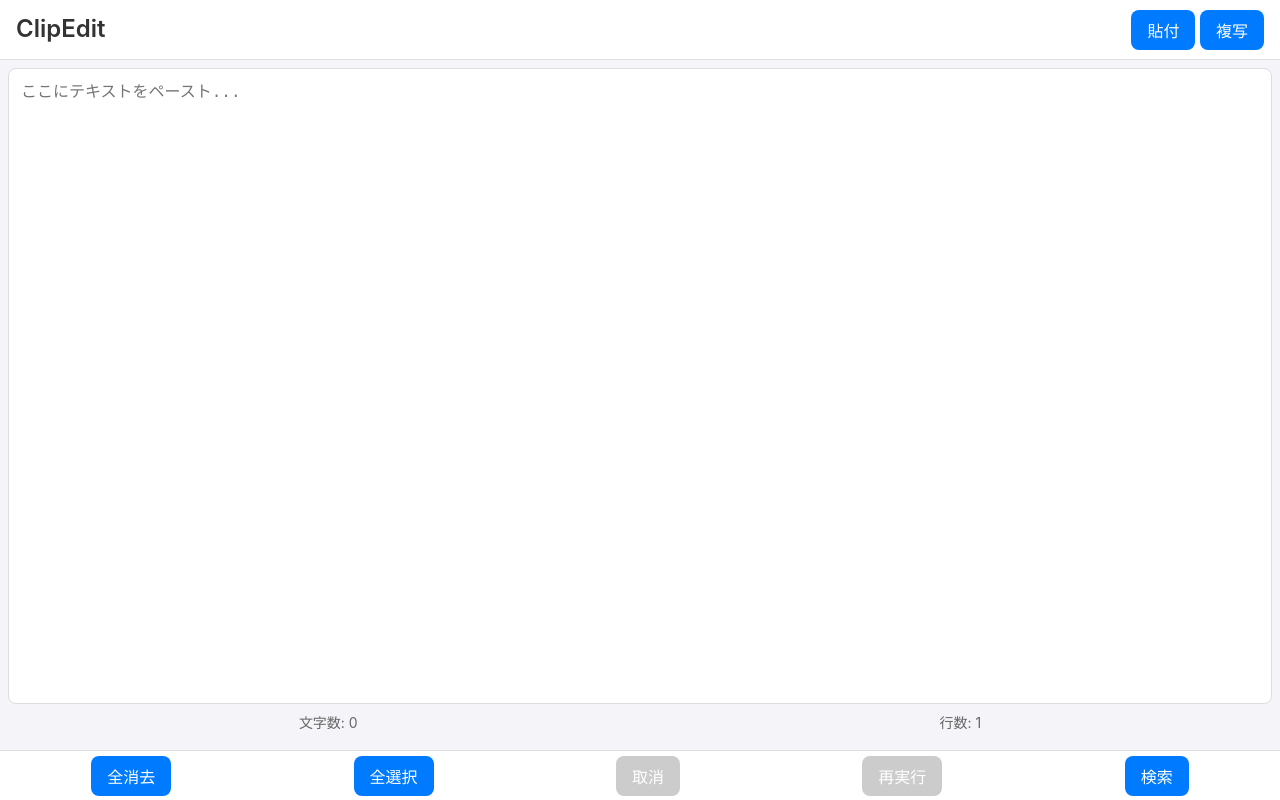
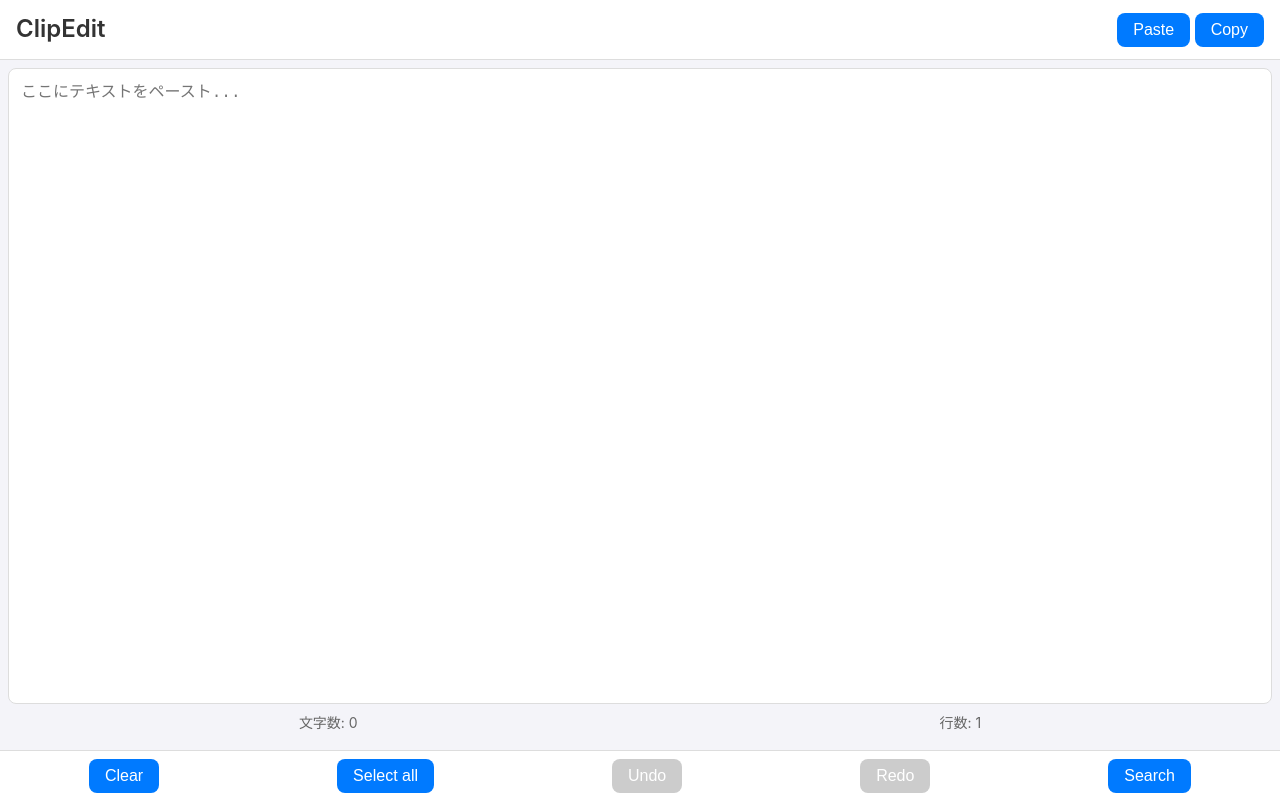
Before and after one commit to masatakeya/ClipEdit, a plain HTML site: page index.html in a window 1280 px wide. Drawn offline with Linux system fonts and the light colour scheme.

Commit message:
Translate button labels from Japanese to English

```diff
--- a/index.html
+++ b/index.html
@@ -10,8 +10,8 @@
     <header class="header">
         <h1 class="header__title">ClipEdit</h1>
         <div class="header__actions">
-            <button id="paste-btn" class="btn">貼付</button>
-            <button id="copy-btn" class="btn">複写</button>
+            <button id="paste-btn" class="btn">Paste</button>
+            <button id="copy-btn" class="btn">Copy</button>
         </div>
     </header>
 
@@ -26,11 +26,11 @@
     </main>
 
     <div class="toolbar">
-        <button id="clear-btn" class="btn">全消去</button>
-        <button id="select-all-btn" class="btn">全選択</button>
-        <button id="undo-btn" class="btn" disabled>取消</button>
-        <button id="redo-btn" class="btn" disabled>再実行</button>
-        <button id="search-btn" class="btn">検索</button>
+        <button id="clear-btn" class="btn">Clear</button>
+        <button id="select-all-btn" class="btn">Select all</button>
+        <button id="undo-btn" class="btn" disabled>Undo</button>
+        <button id="redo-btn" class="btn" disabled>Redo</button>
+        <button id="search-btn" class="btn">Search</button>
     </div>
 
     <div id="search-replace-panel" class="search-panel-overlay" style="display: none;">
```
